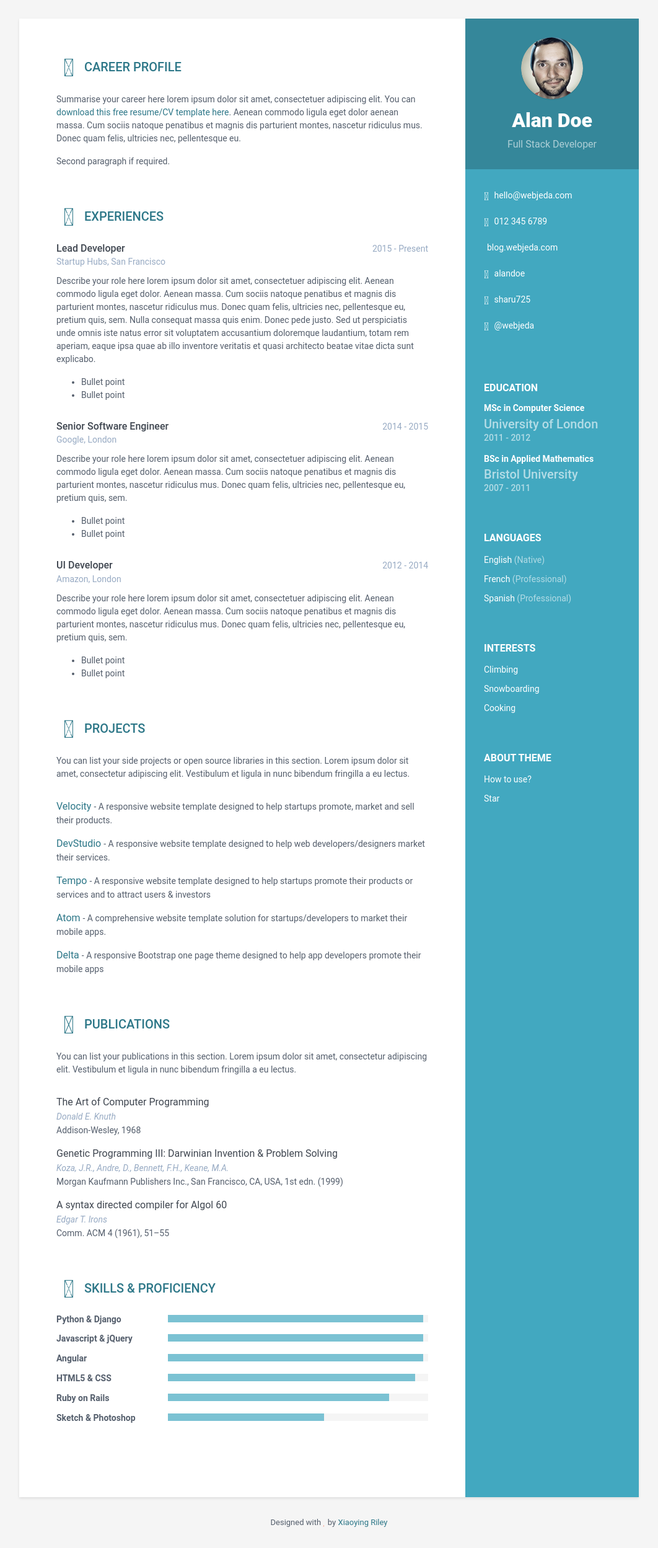
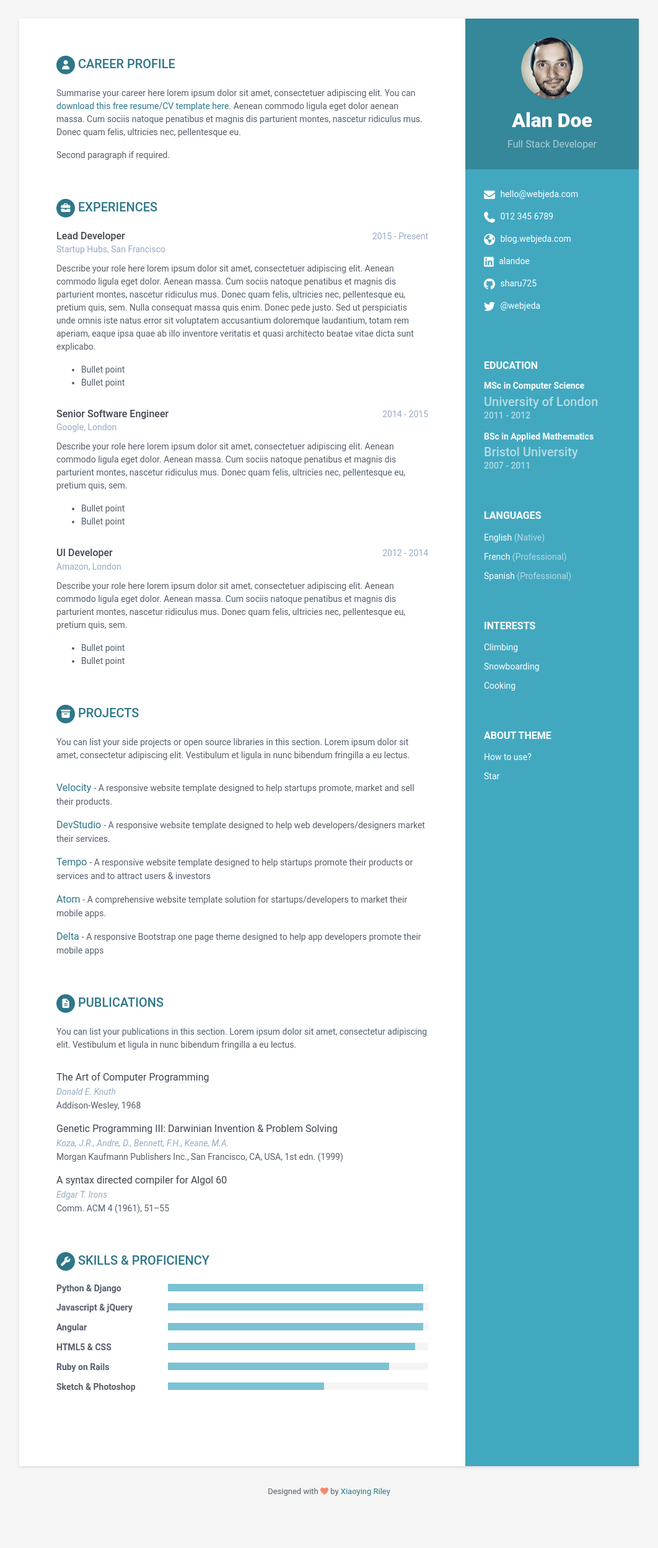
Before and after one commit to dhamodharanrk/online-cv, a Jekyll site: the page built from index.html, in a window 1280 px wide. Shown: the whole page at 62% size, without its empty margins (109-1171 px from the left). Built offline with Jekyll 4.4.1, drawn with Linux system fonts in a browser that asks for light colours; nearby versions of some CDN libraries; library files that are not in the unit come from our copies; after the commit the page ends 2447 px from its top, so only the background shows below that.

Commit message:
Update head.html

```diff
--- a/_includes/head.html
+++ b/_includes/head.html
@@ -18,7 +18,7 @@
   <link rel="stylesheet" href="https://maxcdn.bootstrapcdn.com/bootstrap/4.0.0/css/bootstrap.min.css">
 
   <!-- Plugins CSS -->
-  <link rel="stylesheet" href="https://maxcdn.bootstrapcdn.com/font-awesome/4.5.0/css/font-awesome.min.css">
+  <link rel="stylesheet" href="{{ site.baseurl }}/assets/plugins/font-awesome/css/all.css">
 
   <!-- Theme CSS -->
   <link id="theme-style" rel="stylesheet" href="{{ site.baseurl }}/assets/css/main.css">
```
